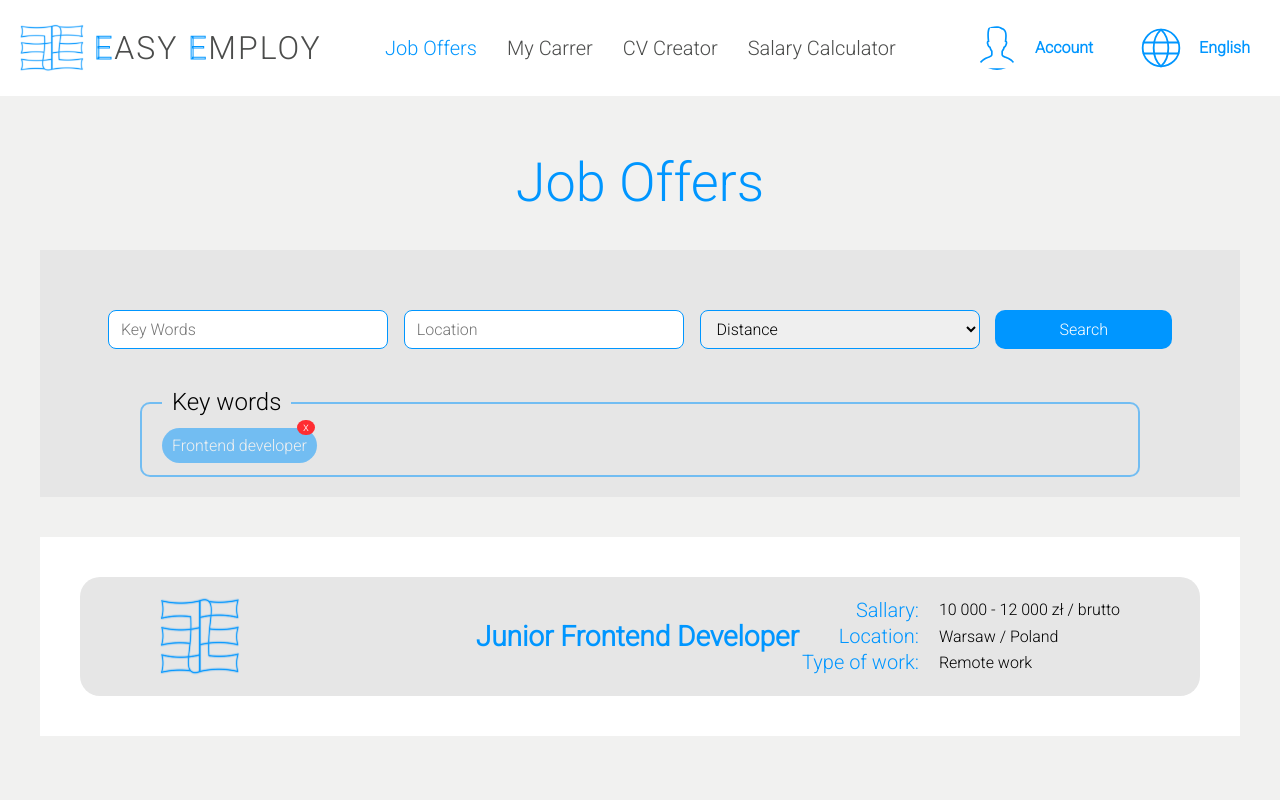
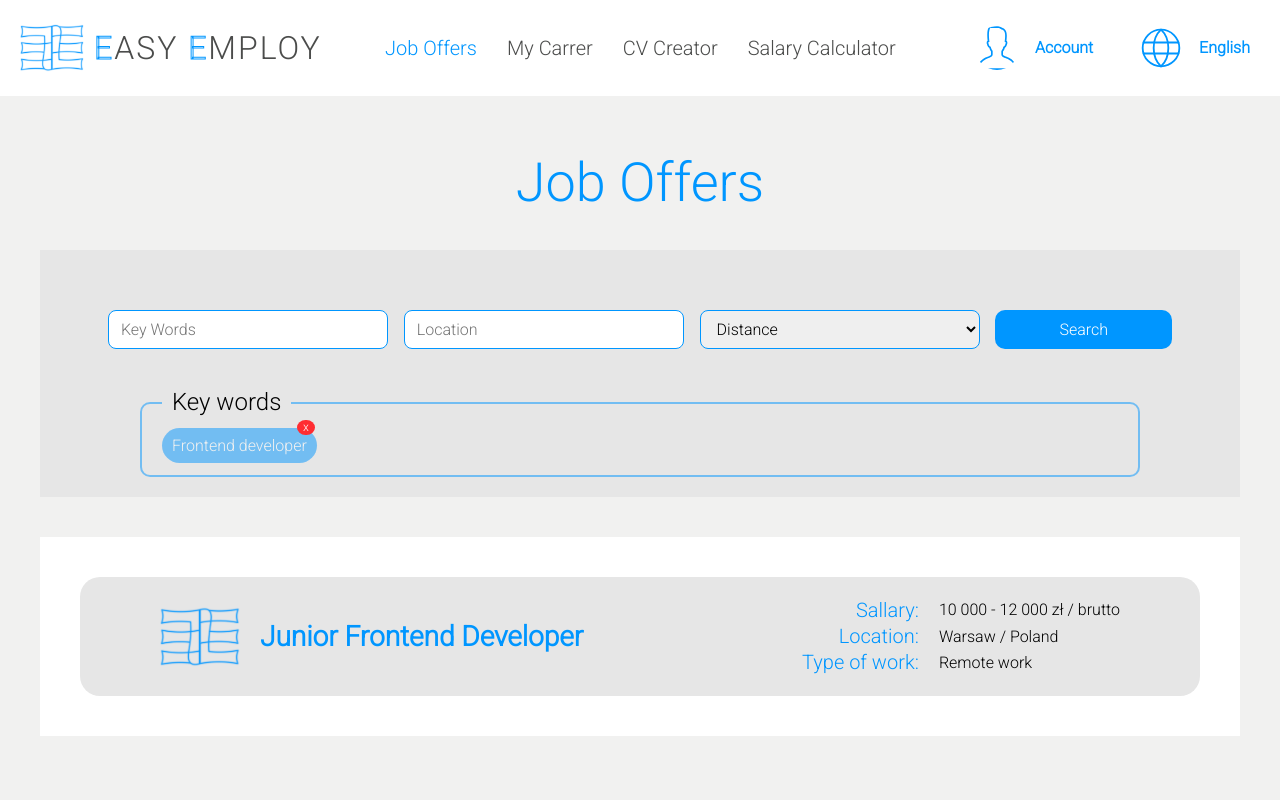
Before and after one commit to mizdebski77/Easy-Employ, a React (Create React App) app: page /Offers in a window 1280 px wide. Shown: the top 800 px of the page. Built offline with nearby package versions, Linux system fonts and the light colour scheme.

Commit message:
Main section to job offers added

```diff
--- a/src/features/JobOffers/jobOffers.tsx
+++ b/src/features/JobOffers/jobOffers.tsx
@@ -9,6 +9,7 @@ import {
     KeyWordsWrapper,
     Legend,
     Logo,
+    MainSection,
     OfferCaptionTContent,
     OfferCaptionTitle,
     OfferCaptionWrapper,
@@ -59,9 +60,12 @@ export const JobOffers = () => {
 
             <OffersWrapper>
                 <OfferTile>
-                    <Logo src={logo} />
+                    <MainSection>
+                        <Logo src={logo} />
+                        <OfferTitle>Junior Frontend Developer</OfferTitle>
+                    </MainSection>
+
                     <ContentWrapper>
-                        <OfferTitle>Junior Frontend Developer</OfferTitle>
                         <CaptionsContainer>
                             <OfferCaptionWrapper>
                                 <OfferCaptionTitle>Sallary:</OfferCaptionTitle>
```
